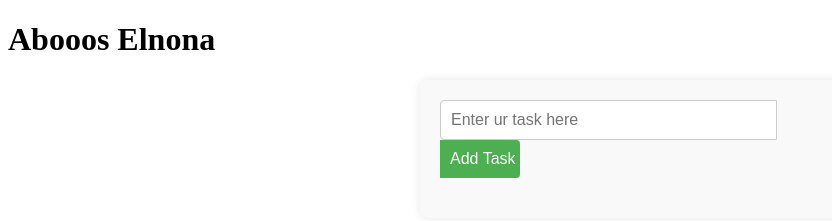
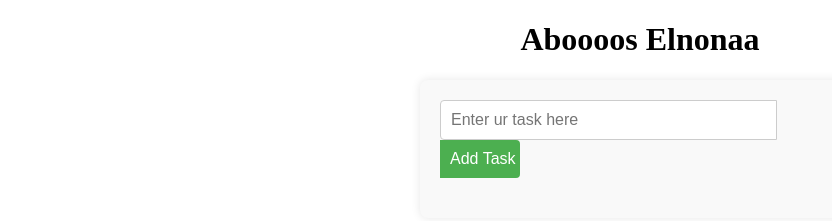
Before and after one commit to Hx00h4nf1/Simple_Note_Taking, a plain HTML site: page index.html in a window 1280 px wide. Shown: the whole page, without its empty margins (0-832 px from the left). Drawn offline with Linux system fonts and the light colour scheme.

Commit message:
Update index.html

```diff
--- a/index.html
+++ b/index.html
@@ -7,7 +7,7 @@
     <link rel="stylesheet" href="style.css">
 </head>
 <body>
-    <h1>Abooos Elnona</h1>
+    <h1 style="text-align: center;">Aboooos Elnonaa</h1>
     <div class="container">
             <div class="form">
                 <input type="text" class="input" placeholder="Enter ur task here" required>
```
